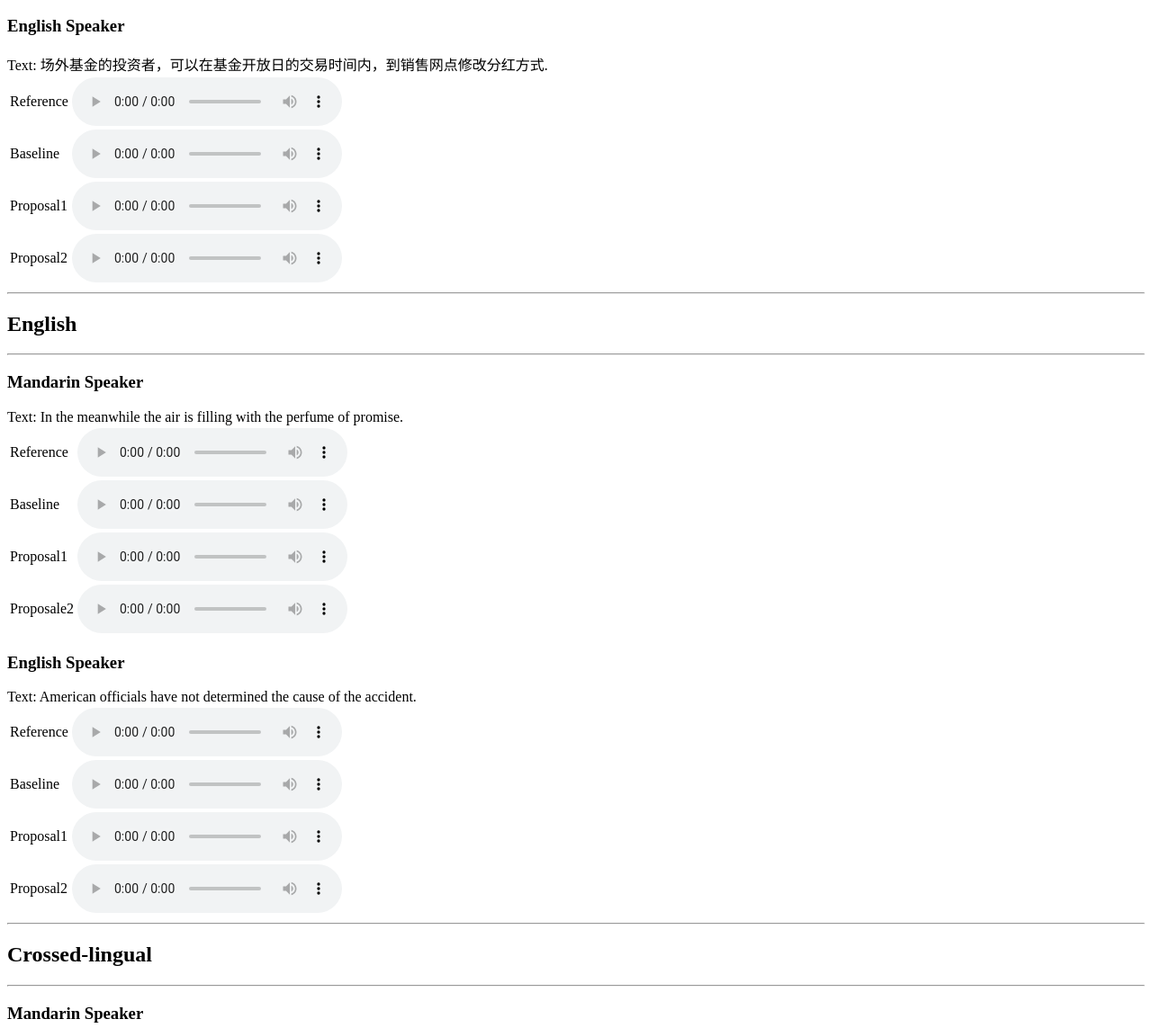
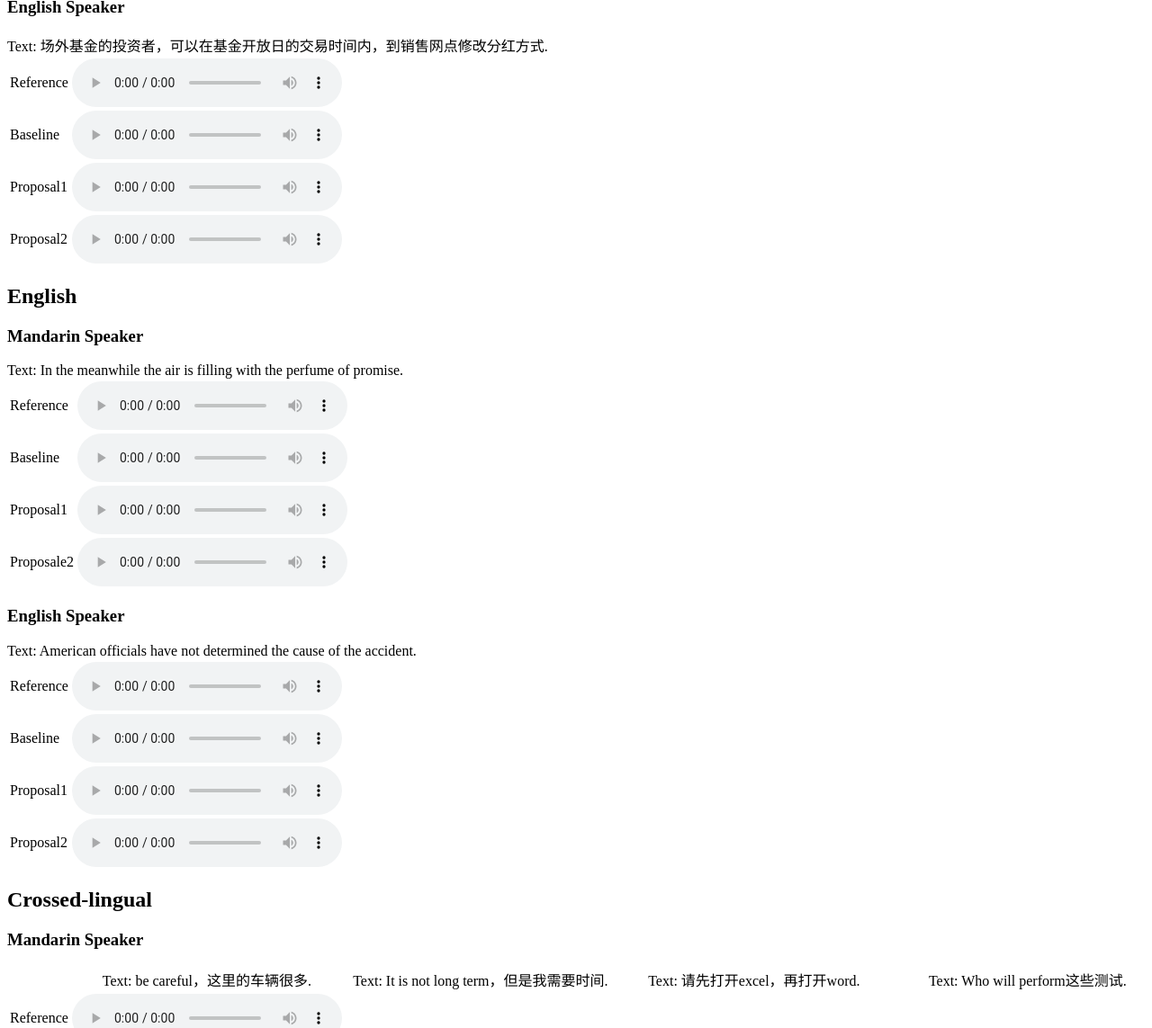
Before and after one commit to zhu1hai/paper-demo, a plain HTML site: page index.html in a window 1280 px wide. Shown: the part 909-2052 px from the top of the page at 90% size. Drawn offline with Linux system fonts and the light colour scheme.

Commit message:
fix <hr>

```diff
--- a/index.html
+++ b/index.html
@@ -44,7 +44,7 @@
 		<!-- Section 4.1 -->
 		<div>
       <a name="mandarin_tts"><h2>Mandarin</h2></a>
-      <hr>
+
       <a name="mandarin_tts.sample"><h3>Mandarin Speaker</h3></a>
       <div class="text_gst">Text: 曹雅琪回到教室时，里面空无一人，都去上体育课了.</div>
       <!--Text: The plenty around me, the ease and independence, gave me a delightful sense of comfort.</h4>-->
@@ -91,10 +91,8 @@
         </tr>
        </tbody>
       </table>
-      <hr/>
+
       <a name="english_tts"><h2>English</h2></a>
-
-      <hr>
       <a name="mandarin_tts.sample"><h3>Mandarin Speaker</h3></a>
       <div class="text_gst">Text: In the meanwhile the air is filling with the perfume of promise.</div>
       <!--Text: The plenty around me, the ease and independence, gave me a delightful sense of comfort.</h4>-->
@@ -143,9 +141,7 @@
       </table>
 
             </table>
-	<hr/>
       <a name="cross_tts"><h2>Crossed-lingual</h2></a>
-	<hr>
       <a name="multi_tts.sample"><h3>Mandarin Speaker</h3></a>
        <table>
         <tbody>
@@ -219,8 +215,6 @@
         </tr>
       </tbody></table>
 
-      <hr\>
-
       <p>&nbsp;</p>
       <a name="accent_tts"><h2>Accent Control</h2></a>
       <!--Text: The plenty around me, the ease and independence, gave me a delightful sense of comfort.</h4>-->
```
